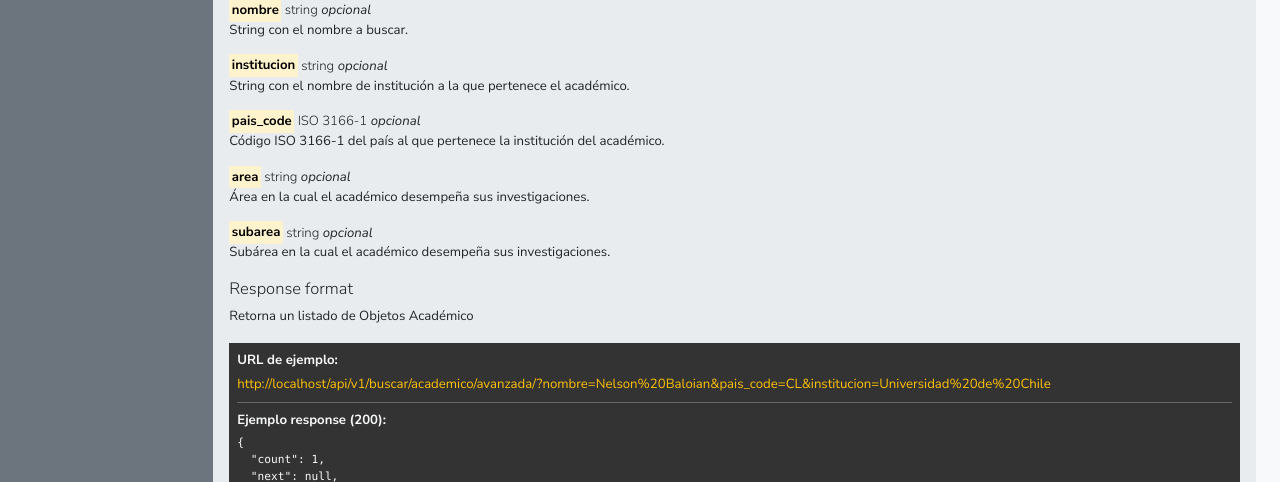
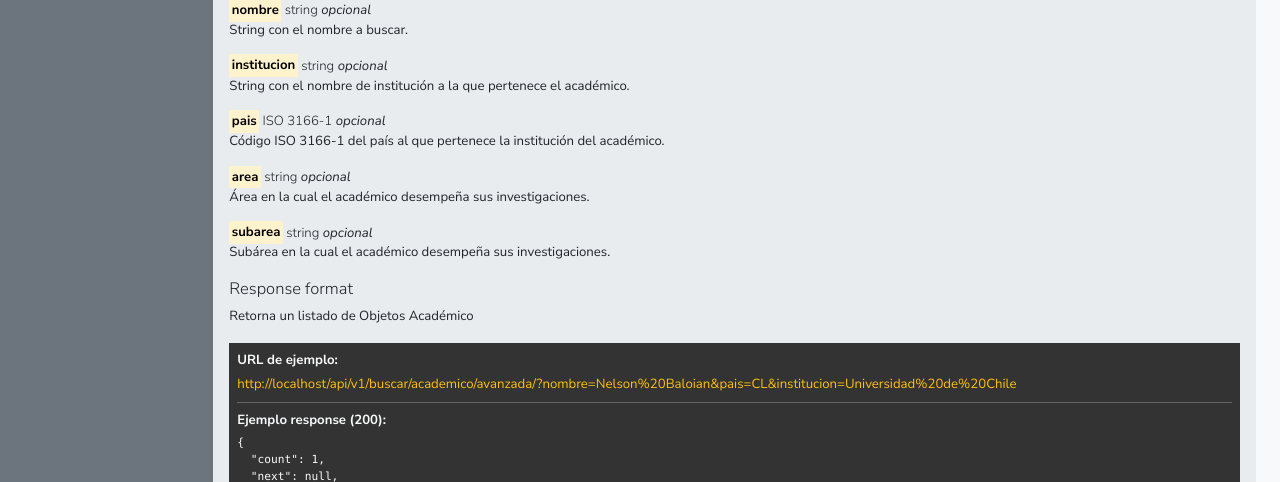
Before and after one commit to lukasvaz/fast-deploy-2, a Django app: page /api in a window 1280 px wide. Shown: the part 3282-3764 px from the top of the page. Run offline with Django 4.2, Linux system fonts and the light colour scheme; the visitor is signed in with stand-in values (Sample User, id 1); data that the repository does not hold is empty; parts of the project's set-up code (start-up, migrations or seed data) failed here and were passed over; some libraries are stand-ins or nearby versions.

Commit message:
feat: adding  pais and sigla  filter in grado advanced  api view

```diff
--- a/app/api/serializers.py
+++ b/app/api/serializers.py
@@ -146,7 +146,7 @@ class AcademicoQuerySerializer(serializers.Serializer):
 class AcademicoAdvancedQuerySerializer(serializers.Serializer):
     nombre = serializers.CharField(required=False, allow_blank=True, max_length=100)
     institucion = serializers.CharField(required=False, allow_blank=True, max_length=200)
-    pais_code = serializers.CharField(required=False, allow_blank=True, max_length=100)
+    pais = serializers.CharField(required=False, allow_blank=True, max_length=100)
     area = serializers.CharField(required=False, allow_blank=True, max_length=100)
     subarea = serializers.CharField(required=False, allow_blank=True, max_length=100)
     # keyword = serializers.CharField(required=False, allow_blank=True, max_length=100)
@@ -178,7 +178,8 @@ class GradoSearchQuerySerializer(serializers.Serializer):
 
 class GradoAdvancedQuerySerializer(serializers.Serializer):
     nombre = serializers.CharField(required=False, allow_blank=True, max_length=200)
-    universidad = serializers.CharField(required=False, allow_blank=True, max_length=200)
+    universidad_sigla = serializers.CharField(required=False, allow_blank=True, max_length=200)
+    pais = serializers.CharField(required=False, allow_blank=True, max_length=10)
     tipo = serializers.CharField(required=False, allow_blank=True, max_length=50)
     page = serializers.IntegerField(required=False, min_value=1)
 
--- a/app/front/templates/front/api.html
+++ b/app/front/templates/front/api.html
@@ -372,7 +372,7 @@
             <p>String con el nombre a buscar.</p>
             <p class="mb-0"><mark><strong>institucion</strong></mark> <span class="fw-light">string</span> <span class="fst-italic">opcional</span></p>
             <p>String con el nombre de institución a la que pertenece el académico.</p>
-            <p class="mb-0"><mark><strong>pais_code</strong></mark> <span class="fw-light">ISO 3166-1</span> <span class="fst-italic">opcional</span></p>
+            <p class="mb-0"><mark><strong>pais</strong></mark> <span class="fw-light">ISO 3166-1</span> <span class="fst-italic">opcional</span></p>
             <p>Código ISO 3166-1 del país al que pertenece la institución del académico.</p>
             <p class="mb-0"><mark><strong>area</strong></mark> <span class="fw-light">string</span> <span class="fst-italic">opcional</span></p>
             <p>Área en la cual el académico desempeña sus investigaciones.</p>
@@ -386,7 +386,7 @@
             <!-- Ejemplo dentro de la columna de documentación -->
             <div class="bg-dark p-2 text-light mt-3">
               <p class="mb-1 fw-bold">URL de ejemplo:</p>
-              <p class="mb-0 text-truncate"><a href="{{request.scheme}}://{{ request.get_host }}{% url 'api:academico_search_advanced' %}?nombre=Nelson%20Baloian&pais_code=CL&institucion=Universidad%20de%20Chile" target="_blank" rel="noopener noreferrer" class="text-warning text-decoration-none">{{request.scheme}}://{{ request.get_host }}{% url 'api:academico_search_advanced' %}?nombre=Nelson%20Baloian&pais_code=CL&institucion=Universidad%20de%20Chile</a></p>
+              <p class="mb-0 text-truncate"><a href="{{request.scheme}}://{{ request.get_host }}{% url 'api:academico_search_advanced' %}?nombre=Nelson%20Baloian&pais=CL&institucion=Universidad%20de%20Chile" target="_blank" rel="noopener noreferrer" class="text-warning text-decoration-none">{{request.scheme}}://{{ request.get_host }}{% url 'api:academico_search_advanced' %}?nombre=Nelson%20Baloian&pais=CL&institucion=Universidad%20de%20Chile</a></p>
               <hr class="my-2">
               <p class="mb-1 fw-bold">Ejemplo response (200):</p>
               <div class="text-nowrap overflow-x-scroll mw-100" style="overflow: auto;">
@@ -782,24 +782,20 @@
         <div class="p-0" style="min-height:700px ;">
           <div class="description" id="obtencion-id-institucion">
             <h4>Obtención por ID</h4>
-            <p class="parrafo">Este endpoint permite extraer toda la información que se tiene sobre una institución en específico. Esta petición es realizada por el id de la institución. En la respuesta incluye un listado de académicos ordenados por sus respectivas unidades.</p>
-            <h5 class="fw-light">
-              Request
-            </h5>
+            <p class="parrafo">Este endpoint permite extraer toda la información que se tiene sobre una institución en específico. Puede consultarse por el identificador interno <code>id</code> o por identificadores externos disponibles como <code>openalex_id</code> o <code>ror_id</code>. La respuesta incluye detalle de la institución y, cuando procede, un listado de académicos ordenados por sus respectivas unidades.</p>
+            <h5 class="fw-light">Request</h5>
             <p><span class="badge rounded-pill text-bg-success">GET</span> <mark>{{request.scheme}}://{{ request.get_host }}{% url 'api:institucion_get_id' %}</mark></p>
-            <h5 class="fw-light">
-              Headers
-            </h5>
+            <h5 class="fw-light">Headers</h5>
             <p><mark><strong>Content-Type</strong>: application/json</mark></p>
             <p><mark><strong>Accept</strong>: application/json</mark></p>
-            <h5 class="fw-light">
-              Query Parameters
-            </h5>
-            <p class="mb-0"><mark><strong>id</strong></mark> <span class="fw-light">int</span></p>
-            <p>Identificador otorgado por el sistema.</p>
-            <h5 class="fw-light">
-              Response format
-            </h5>
+            <h5 class="fw-light">Query Parameters</h5>
+            <p class="mb-0"><mark><strong>id</strong></mark> <span class="fw-light">int</span> <span class="fst-italic">opcional</span></p>
+            <p>Identificador interno de la institución en el sistema.</p>
+            <p class="mb-0"><mark><strong>openalex_id</strong></mark> <span class="fw-light">string</span> <span class="fst-italic">opcional</span></p>
+            <p>Identificador de OpenAlex para la institución (ej. I69737025).</p>
+            <p class="mb-0"><mark><strong>ror_id</strong></mark> <span class="fw-light">string</span> <span class="fst-italic">opcional</span></p>
+            <p>Identificador ROR para la institución (ej. 047gc3g35).</p>
+            <h5 class="fw-light">Response format</h5>
             <p>Retorna un único Objeto Institución.</p>
 
             <!-- Ejemplo dentro de la columna de documentación -->
@@ -908,7 +904,7 @@
         <div class="p-0" style="min-height:700px ;">
           <div class="description" id="busqueda-grados-basica">
             <h4>Búsqueda básica</h4>
-            <p class="parrafo">Búsqueda simple de programas por nombre. Usa búsqueda difusa y devuelve resultados ordenados por similitud.</p>
+            <p class="parrafo">Búsqueda simple de programas por nombre. Usa búsqueda difusa y devuelve resultados ordenados por similitud. Estos pueden tener un margen de error, por lo que el resultado a entregar es un listado de posibles candidatos ordenados por el nombre que contenga mayor similitud. </p>
             <h5 class="fw-light">Request</h5>
             <p><span class="badge rounded-pill text-bg-success">GET</span> <mark>{{request.scheme}}://{{ request.get_host }}{% url 'api:grado_search' %}</mark></p>
             <h5 class="fw-light">Query Parameters</h5>
@@ -958,20 +954,25 @@
         <div class="p-0" style="min-height:700px ;">
           <div class="description" id="busqueda-grados-avanzada">
             <h4>Búsqueda avanzada</h4>
-            <p class="parrafo">Buscar programas por nombre y filtros (universidad, tipo, activo). La búsqueda por nombre es difusa y devuelve una lista ordenada por similitud.</p>
+            <p class="parrafo">Buscar programas por nombre y filtros (universidad_sigla, tipo, pais). Si bien también realiza una búsqueda por similitud, el margen de error aceptado es menor, por lo que se espera que este endpoint sea utilizado para obtener resultados más acotados. Use <code>universidad_sigla</code> cuando conozca la sigla de la institución y <code>pais</code> para acotar por código de país.</p>
             <h5 class="fw-light">Request</h5>
             <p><span class="badge rounded-pill text-bg-success">GET</span> <mark>{{request.scheme}}://{{ request.get_host }}{% url 'api:grado_search_advanced' %}</mark></p>
             <h5 class="fw-light">Query Parameters</h5>
             <p class="mb-0"><mark><strong>nombre</strong></mark> <span class="fw-light">string</span> <span class="fst-italic">opcional</span></p>
-            <p class="mb-0"><mark><strong>universidad</strong></mark> <span class="fw-light">string</span> <span class="fst-italic">opcional</span></p>
+            <p>Nombre (o parte) del programa para búsqueda difusa.</p>
+            <p class="mb-0"><mark><strong>universidad_sigla</strong></mark> <span class="fw-light">string</span> <span class="fst-italic">opcional</span></p>
+            <p>Sigla de la universidad para filtrar resultados (por ejemplo, UACH, UCH, ITESM). Se intentará coincidencia exacta/contains y se usa trigram como respaldo.</p>
+            <p class="mb-0"><mark><strong>pais</strong></mark> <span class="fw-light">ISO 3166-1</span> <span class="fst-italic">opcional</span></p>
+            <p>Código ISO 3166-1 del país de la universidad (por ejemplo, CL).</p>
             <p class="mb-0"><mark><strong>tipo</strong></mark> <span class="fw-light">string</span> <span class="fst-italic">opcional</span></p>
+            <p>Tipo de programa (TECH, LIC, MSC, PHD).</p>
             <h5 class="fw-light">Response format</h5>
             <p>Devuelve una lista de Objetos Programa.</p>
 
             <!-- Ejemplo dentro de la columna de documentación -->
             <div class="bg-dark p-2 text-light mt-3">
               <p class="mb-1 fw-bold">URL de ejemplo:</p>
-              <p class="mb-0 text-truncate"><a href="{{request.scheme}}://{{ request.get_host }}{% url 'api:grado_search_advanced' %}?nombre=master&universidad=Chile" target="_blank" rel="noopener noreferrer" class="text-warning text-decoration-none">{{request.scheme}}://{{ request.get_host }}{% url 'api:grado_search_advanced' %}?nombre=master&universidad=Chile</a></p>
+              <p class="mb-0 text-truncate"><a href="{{request.scheme}}://{{ request.get_host }}{% url 'api:grado_search_advanced' %}?nombre=master&universidad_sigla=UACH&pais=CL" target="_blank" rel="noopener noreferrer" class="text-warning text-decoration-none">{{request.scheme}}://{{ request.get_host }}{% url 'api:grado_search_advanced' %}?nombre=master&universidad_sigla=UACH&pais=CL</a></p>
               <hr class="my-2">
               <p class="mb-1 fw-bold">Ejemplo response (200):</p>
               <div class="text-nowrap overflow-x-scroll mw-100" style="overflow: auto;">
@@ -995,7 +996,7 @@
           "nombre": "Universidad Austral de Chile",
           "pais": "CL",
           "acronimos": [
-            "UACH",
+            "UACh",
             "UACh"
           ],
           "web_page": "https://www.uach.cl/"
```
Also changed, not shown: app/api/views.py (+13 -23 lines).
